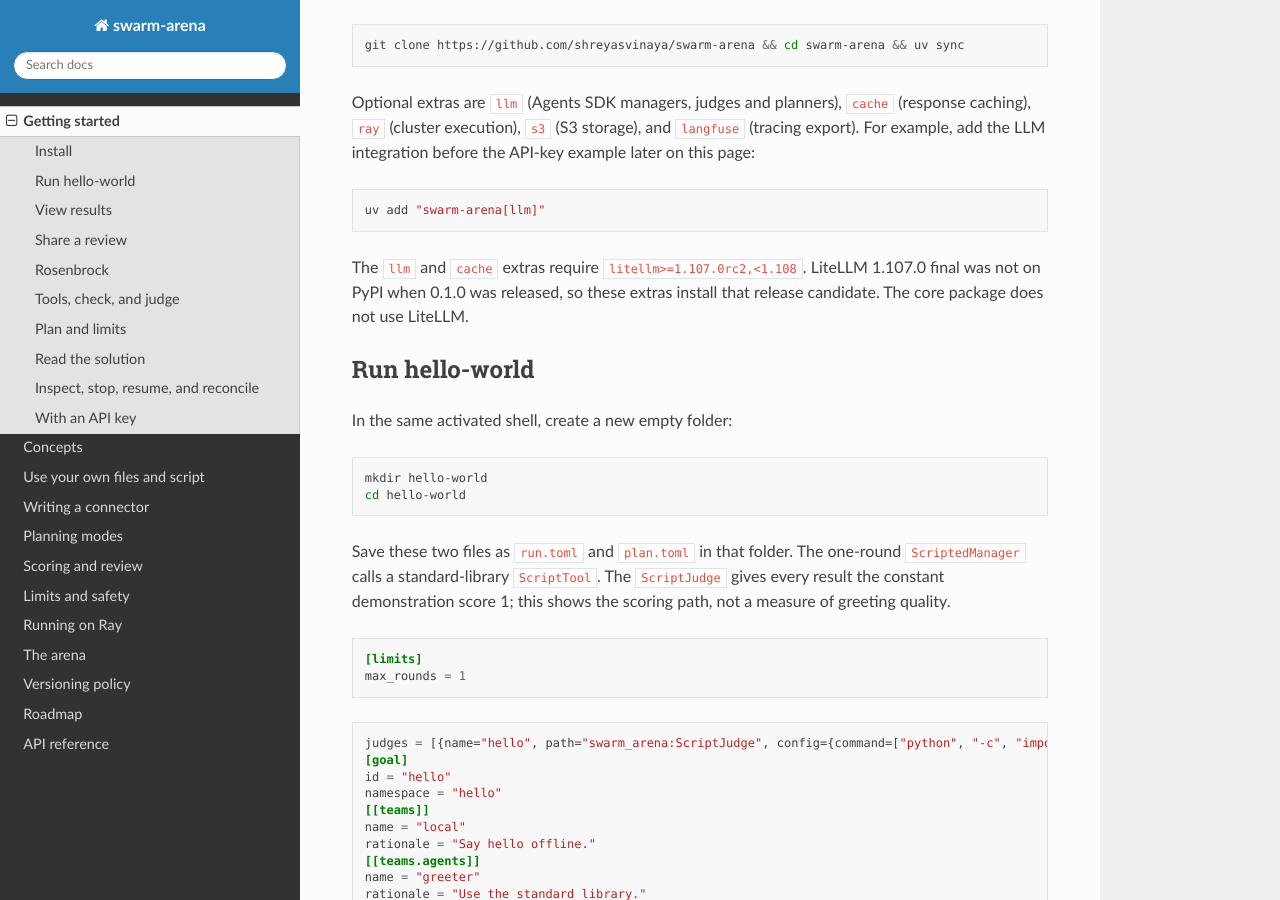
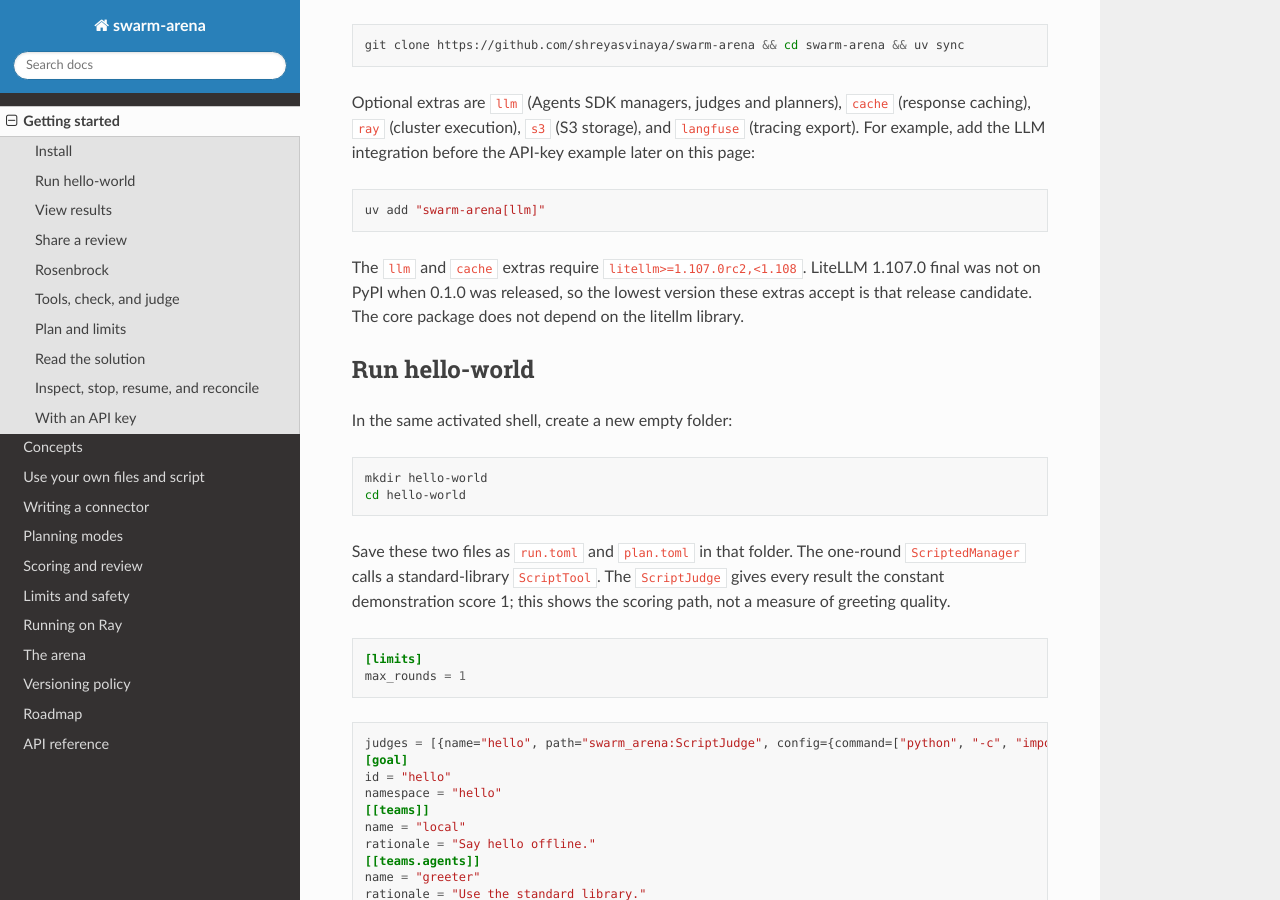
Before and after one commit to shreyasvinaya/swarm-arena, a Sphinx documentation site: the page built from docs/getting-started.md, in a window 1280 px wide and 900 px high, scrolled down 897 px. Built offline with Sphinx 7.4.7 and the Read the Docs theme 3.1.0, drawn with Linux system fonts in a browser that asks for light colours.

Commit message:
docs: state the LiteLLM floor and the core dependency exactly
The range litellm>=1.107.0rc2,<1.108 also admits a later release
candidate or 1.107.0 final, so the docs now say that rc2 is the lowest
version the extras accept, not the version they install. The core
package does not depend on the litellm library, but its gateway code
can talk to a LiteLLM Proxy server, so the docs no longer say that core
does not use LiteLLM.

````diff
--- a/docs/getting-started.md
+++ b/docs/getting-started.md
@@ -52,8 +52,9 @@
 ```
 
 The `llm` and `cache` extras require `litellm>=1.107.0rc2,<1.108`. LiteLLM 1.107.0
-final was not on PyPI when 0.1.0 was released, so these extras install that release
-candidate. The core package does not use LiteLLM.
+final was not on PyPI when 0.1.0 was released, so the lowest version these extras
+accept is that release candidate. The core package does not depend on the litellm
+library.
 
 ## Run hello-world
 
````
Also changed, not shown: CHANGELOG.md (+3 -2 lines).
